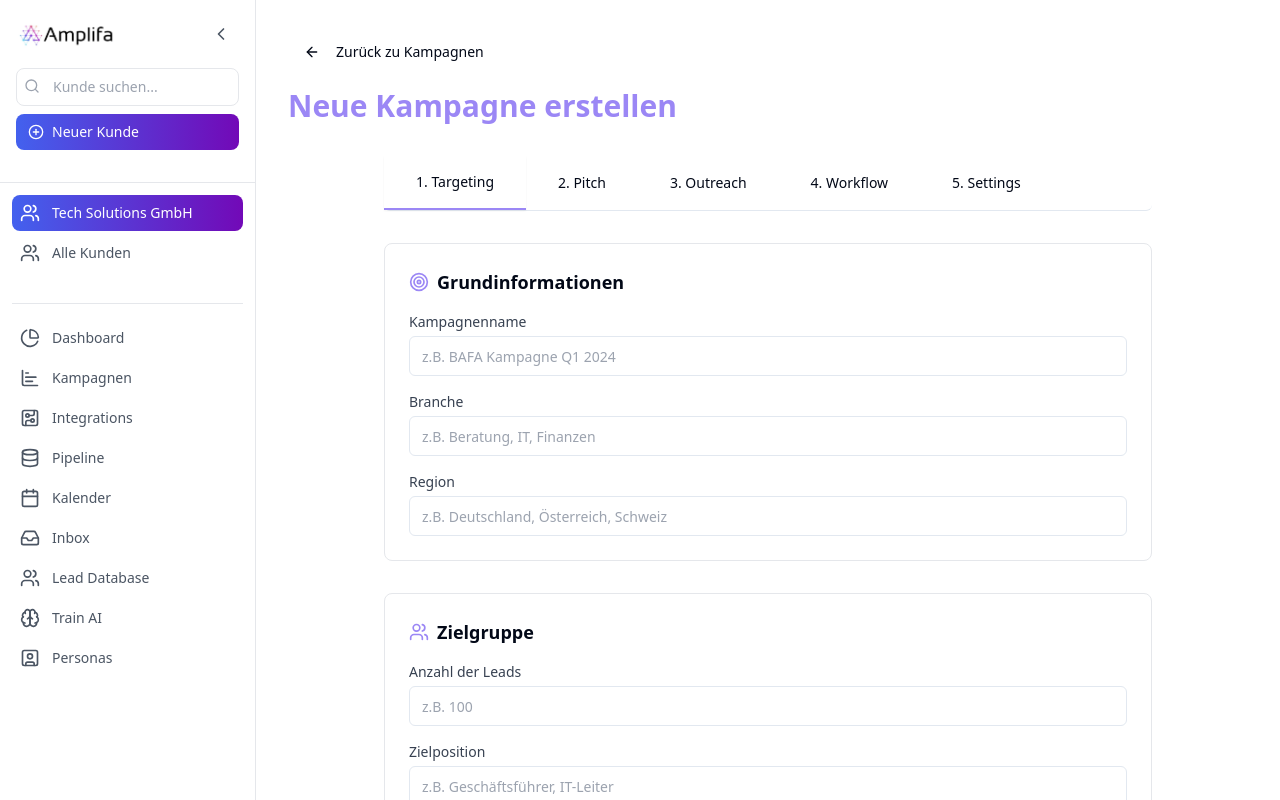
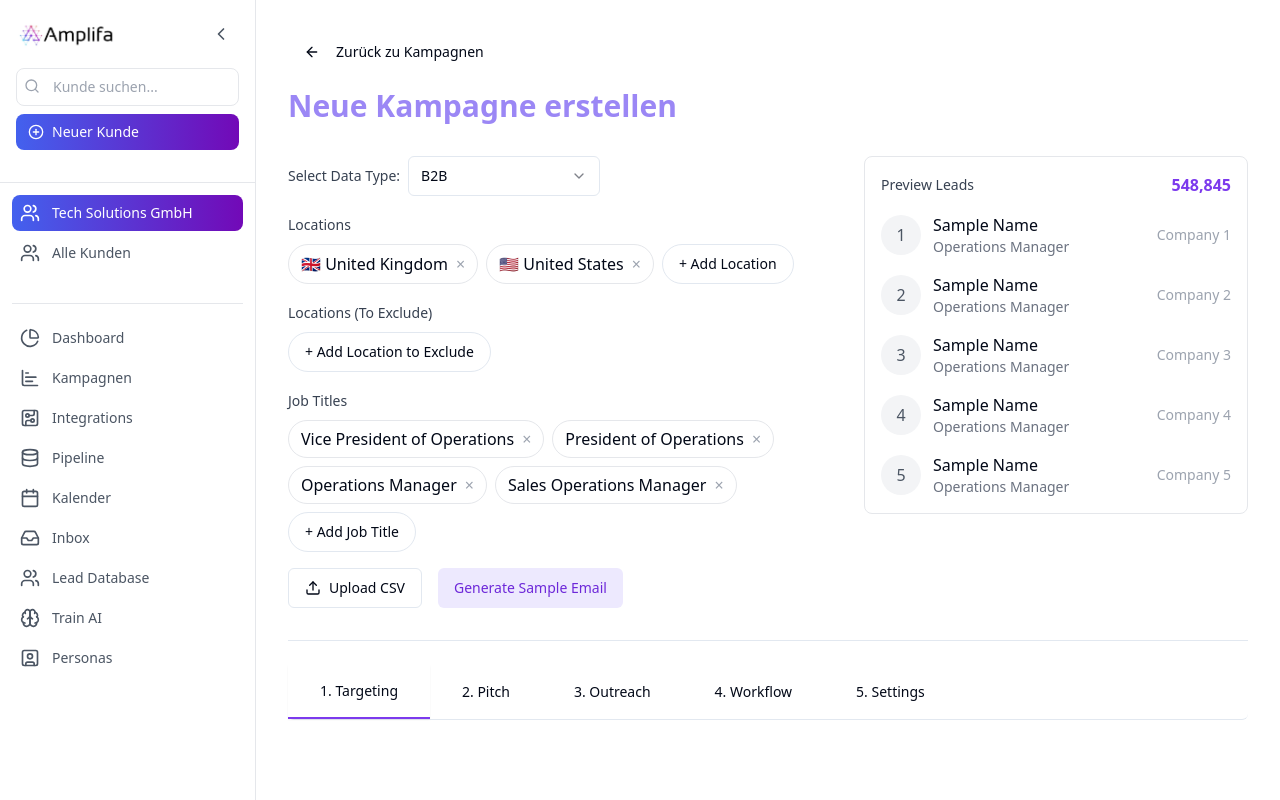
Before and after one commit to afilipiak25/agency-insight-portal, a React (Vite) app: page /campaigns/create in a window 1280 px wide. Shown: the top 800 px of the page. Built offline with nearby package versions, Linux system fonts and the light colour scheme.

Commit message:
Refactor campaign creation page
The commit refactors the campaign creation page based on a provided screenshot.  No specific implementation details are included in this commit.

```diff
--- a/src/components/campaigns/CreateCampaignForm.tsx
+++ b/src/components/campaigns/CreateCampaignForm.tsx
@@ -1,266 +1,174 @@
 
 import { Button } from "@/components/ui/button";
 import { Input } from "@/components/ui/input";
-import { Users, Target, Globe, Calendar, Settings } from "lucide-react";
+import { Users, Upload } from "lucide-react";
 import { Tabs, TabsContent, TabsList, TabsTrigger } from "@/components/ui/tabs";
+import {
+  Select,
+  SelectContent,
+  SelectItem,
+  SelectTrigger,
+  SelectValue,
+} from "@/components/ui/select";
 
 export const CreateCampaignForm = () => {
   return (
-    <div className="max-w-3xl mx-auto">
+    <div className="max-w-6xl mx-auto">
+      <div className="mb-8 flex justify-between items-start">
+        <div className="space-y-4 flex-1">
+          <div className="flex items-center gap-2">
+            <label className="text-sm font-medium text-gray-700">
+              Select Data Type:
+            </label>
+            <div className="w-48">
+              <Select>
+                <SelectTrigger>
+                  <SelectValue placeholder="B2B" />
+                </SelectTrigger>
+                <SelectContent>
+                  <SelectItem value="b2b">B2B</SelectItem>
+                  <SelectItem value="b2c">B2C</SelectItem>
+                </SelectContent>
+              </Select>
+            </div>
+          </div>
+
+          {/* Locations */}
+          <div className="space-y-2">
+            <label className="text-sm font-medium text-gray-700">
+              Locations
+            </label>
+            <div className="flex flex-wrap gap-2">
+              <div className="inline-flex items-center gap-2 bg-white px-3 py-1.5 rounded-full border border-gray-200">
+                <span className="inline-flex items-center">
+                  🇬🇧 United Kingdom
+                </span>
+                <button className="text-gray-400 hover:text-gray-600">×</button>
+              </div>
+              <div className="inline-flex items-center gap-2 bg-white px-3 py-1.5 rounded-full border border-gray-200">
+                <span className="inline-flex items-center">
+                  🇺🇸 United States
+                </span>
+                <button className="text-gray-400 hover:text-gray-600">×</button>
+              </div>
+              <Button variant="outline" className="rounded-full">
+                + Add Location
+              </Button>
+            </div>
+          </div>
+
+          {/* Locations to Exclude */}
+          <div className="space-y-2">
+            <label className="text-sm font-medium text-gray-700">
+              Locations (To Exclude)
+            </label>
+            <div className="flex flex-wrap gap-2">
+              <Button variant="outline" className="rounded-full">
+                + Add Location to Exclude
+              </Button>
+            </div>
+          </div>
+
+          {/* Job Titles */}
+          <div className="space-y-2">
+            <label className="text-sm font-medium text-gray-700">
+              Job Titles
+            </label>
+            <div className="flex flex-wrap gap-2">
+              <div className="inline-flex items-center gap-2 bg-white px-3 py-1.5 rounded-full border border-gray-200">
+                <span>Vice President of Operations</span>
+                <button className="text-gray-400 hover:text-gray-600">×</button>
+              </div>
+              <div className="inline-flex items-center gap-2 bg-white px-3 py-1.5 rounded-full border border-gray-200">
+                <span>President of Operations</span>
+                <button className="text-gray-400 hover:text-gray-600">×</button>
+              </div>
+              <div className="inline-flex items-center gap-2 bg-white px-3 py-1.5 rounded-full border border-gray-200">
+                <span>Operations Manager</span>
+                <button className="text-gray-400 hover:text-gray-600">×</button>
+              </div>
+              <div className="inline-flex items-center gap-2 bg-white px-3 py-1.5 rounded-full border border-gray-200">
+                <span>Sales Operations Manager</span>
+                <button className="text-gray-400 hover:text-gray-600">×</button>
+              </div>
+              <Button variant="outline" className="rounded-full">
+                + Add Job Title
+              </Button>
+            </div>
+          </div>
+
+          {/* Upload CSV and Generate Sample Email */}
+          <div className="flex gap-4 mt-6">
+            <Button variant="outline" className="gap-2">
+              <Upload className="w-4 h-4" />
+              Upload CSV
+            </Button>
+            <Button variant="secondary" className="bg-violet-100 text-violet-700 hover:bg-violet-200">
+              Generate Sample Email
+            </Button>
+          </div>
+        </div>
+
+        {/* Preview Section */}
+        <div className="w-96 bg-white rounded-lg border border-gray-200 p-4">
+          <div className="flex items-center justify-between mb-4">
+            <h3 className="text-sm font-medium text-gray-700">Preview Leads</h3>
+            <span className="text-violet-600 font-semibold">548,845</span>
+          </div>
+
+          <div className="space-y-4">
+            {/* Sample Lead Previews */}
+            {[1, 2, 3, 4, 5].map((index) => (
+              <div key={index} className="flex items-center gap-3">
+                <div className="w-10 h-10 bg-gray-100 rounded-full flex items-center justify-center text-gray-600">
+                  {index}
+                </div>
+                <div className="flex-1">
+                  <div className="font-medium">Sample Name</div>
+                  <div className="text-sm text-gray-500">Operations Manager</div>
+                </div>
+                <div className="text-sm text-gray-400">Company {index}</div>
+              </div>
+            ))}
+          </div>
+        </div>
+      </div>
+
+      <div className="border-t pt-6">
         <Tabs defaultValue="targeting" className="w-full">
           <TabsList className="w-full border-b justify-start mb-8 bg-transparent p-0 h-auto">
             <TabsTrigger
               value="targeting"
-            className="data-[state=active]:border-b-2 data-[state=active]:border-dashboard-primary rounded-none px-8 py-4"
+              className="data-[state=active]:border-b-2 data-[state=active]:border-violet-600 rounded-none px-8 py-4"
             >
               1. Targeting
             </TabsTrigger>
             <TabsTrigger
               value="pitch"
-            className="data-[state=active]:border-b-2 data-[state=active]:border-dashboard-primary rounded-none px-8 py-4"
+              className="data-[state=active]:border-b-2 data-[state=active]:border-violet-600 rounded-none px-8 py-4"
             >
               2. Pitch
             </TabsTrigger>
             <TabsTrigger
               value="outreach"
-            className="data-[state=active]:border-b-2 data-[state=active]:border-dashboard-primary rounded-none px-8 py-4"
+              className="data-[state=active]:border-b-2 data-[state=active]:border-violet-600 rounded-none px-8 py-4"
             >
               3. Outreach
             </TabsTrigger>
             <TabsTrigger
               value="workflow"
-            className="data-[state=active]:border-b-2 data-[state=active]:border-dashboard-primary rounded-none px-8 py-4"
+              className="data-[state=active]:border-b-2 data-[state=active]:border-violet-600 rounded-none px-8 py-4"
             >
               4. Workflow
             </TabsTrigger>
             <TabsTrigger
               value="settings"
-            className="data-[state=active]:border-b-2 data-[state=active]:border-dashboard-primary rounded-none px-8 py-4"
+              className="data-[state=active]:border-b-2 data-[state=active]:border-violet-600 rounded-none px-8 py-4"
             >
               5. Settings
             </TabsTrigger>
           </TabsList>
-
-        <TabsContent value="targeting" className="mt-0">
-          <div className="space-y-8">
-            {/* Grundinformationen */}
-            <div className="bg-white p-6 rounded-lg border border-gray-200">
-              <h2 className="text-lg font-semibold mb-4 flex items-center gap-2">
-                <Target className="w-5 h-5 text-dashboard-primary" />
-                Grundinformationen
-              </h2>
-              <div className="space-y-4">
-                <div>
-                  <label className="block text-sm font-medium text-gray-700 mb-1">
-                    Kampagnenname
-                  </label>
-                  <Input
-                    placeholder="z.B. BAFA Kampagne Q1 2024"
-                    className="w-full"
-                  />
-                </div>
-                <div>
-                  <label className="block text-sm font-medium text-gray-700 mb-1">
-                    Branche
-                  </label>
-                  <Input
-                    placeholder="z.B. Beratung, IT, Finanzen"
-                    className="w-full"
-                  />
-                </div>
-                <div>
-                  <label className="block text-sm font-medium text-gray-700 mb-1">
-                    Region
-                  </label>
-                  <Input
-                    placeholder="z.B. Deutschland, Österreich, Schweiz"
-                    className="w-full"
-                  />
-                </div>
-              </div>
-            </div>
-
-            {/* Zielgruppe */}
-            <div className="bg-white p-6 rounded-lg border border-gray-200">
-              <h2 className="text-lg font-semibold mb-4 flex items-center gap-2">
-                <Users className="w-5 h-5 text-dashboard-primary" />
-                Zielgruppe
-              </h2>
-              <div className="space-y-4">
-                <div>
-                  <label className="block text-sm font-medium text-gray-700 mb-1">
-                    Anzahl der Leads
-                  </label>
-                  <Input
-                    type="number"
-                    placeholder="z.B. 100"
-                    className="w-full"
-                  />
-                </div>
-                <div>
-                  <label className="block text-sm font-medium text-gray-700 mb-1">
-                    Zielposition
-                  </label>
-                  <Input
-                    placeholder="z.B. Geschäftsführer, IT-Leiter"
-                    className="w-full"
-                  />
-                </div>
-                <div>
-                  <label className="block text-sm font-medium text-gray-700 mb-1">
-                    Unternehmensgröße
-                  </label>
-                  <Input
-                    placeholder="z.B. 50-250 Mitarbeiter"
-                    className="w-full"
-                  />
-                </div>
-              </div>
-            </div>
-          </div>
-        </TabsContent>
-
-        <TabsContent value="pitch" className="mt-0">
-          <div className="space-y-8">
-            <div className="bg-white p-6 rounded-lg border border-gray-200">
-              <h2 className="text-lg font-semibold mb-4">Pitch</h2>
-              <div className="space-y-4">
-                <div>
-                  <label className="block text-sm font-medium text-gray-700 mb-1">
-                    Hauptbotschaft
-                  </label>
-                  <textarea
-                    rows={4}
-                    placeholder="Was ist Ihre zentrale Botschaft?"
-                    className="w-full p-3 border border-gray-200 rounded-lg focus:outline-none focus:ring-2 focus:ring-dashboard-primary/30"
-                  />
-                </div>
-                <div>
-                  <label className="block text-sm font-medium text-gray-700 mb-1">
-                    Unique Selling Proposition
-                  </label>
-                  <textarea
-                    rows={4}
-                    placeholder="Was macht Ihr Angebot einzigartig?"
-                    className="w-full p-3 border border-gray-200 rounded-lg focus:outline-none focus:ring-2 focus:ring-dashboard-primary/30"
-                  />
-                </div>
-              </div>
-            </div>
-          </div>
-        </TabsContent>
-
-        <TabsContent value="outreach" className="mt-0">
-          <div className="space-y-8">
-            <div className="bg-white p-6 rounded-lg border border-gray-200">
-              <h2 className="text-lg font-semibold mb-4 flex items-center gap-2">
-                <Globe className="w-5 h-5 text-dashboard-primary" />
-                Outreach-Strategie
-              </h2>
-              <div className="space-y-4">
-                <div>
-                  <label className="block text-sm font-medium text-gray-700 mb-1">
-                    LinkedIn-Kampagnentext
-                  </label>
-                  <textarea
-                    rows={4}
-                    placeholder="Ihr Kampagnentext für LinkedIn..."
-                    className="w-full p-3 border border-gray-200 rounded-lg focus:outline-none focus:ring-2 focus:ring-dashboard-primary/30"
-                  />
-                </div>
-                <div>
-                  <label className="block text-sm font-medium text-gray-700 mb-1">
-                    E-Mail-Betreff
-                  </label>
-                  <Input
-                    placeholder="Betreff für die erste E-Mail"
-                    className="w-full"
-                  />
-                </div>
-                <div>
-                  <label className="block text-sm font-medium text-gray-700 mb-1">
-                    E-Mail-Text
-                  </label>
-                  <textarea
-                    rows={4}
-                    placeholder="Text für die erste E-Mail..."
-                    className="w-full p-3 border border-gray-200 rounded-lg focus:outline-none focus:ring-2 focus:ring-dashboard-primary/30"
-                  />
-                </div>
-              </div>
-            </div>
-          </div>
-        </TabsContent>
-
-        <TabsContent value="workflow" className="mt-0">
-          <div className="space-y-8">
-            <div className="bg-white p-6 rounded-lg border border-gray-200">
-              <h2 className="text-lg font-semibold mb-4">Workflow-Konfiguration</h2>
-              <div className="space-y-4">
-                <div>
-                  <label className="block text-sm font-medium text-gray-700 mb-1">
-                    Follow-up-Intervall
-                  </label>
-                  <Input
-                    type="number"
-                    placeholder="Tage zwischen Follow-ups"
-                    className="w-full"
-                  />
-                </div>
-                <div>
-                  <label className="block text-sm font-medium text-gray-700 mb-1">
-                    Maximale Follow-ups
-                  </label>
-                  <Input
-                    type="number"
-                    placeholder="Maximale Anzahl der Follow-ups"
-                    className="w-full"
-                  />
-                </div>
-              </div>
-            </div>
-          </div>
-        </TabsContent>
-
-        <TabsContent value="settings" className="mt-0">
-          <div className="space-y-8">
-            <div className="bg-white p-6 rounded-lg border border-gray-200">
-              <h2 className="text-lg font-semibold mb-4 flex items-center gap-2">
-                <Settings className="w-5 h-5 text-dashboard-primary" />
-                Zeitplan
-              </h2>
-              <div className="space-y-4">
-                <div>
-                  <label className="block text-sm font-medium text-gray-700 mb-1">
-                    Startdatum
-                  </label>
-                  <Input
-                    type="date"
-                    className="w-full"
-                  />
-                </div>
-                <div>
-                  <label className="block text-sm font-medium text-gray-700 mb-1">
-                    Enddatum
-                  </label>
-                  <Input
-                    type="date"
-                    className="w-full"
-                  />
-                </div>
-              </div>
-            </div>
-          </div>
-        </TabsContent>
         </Tabs>
-
-      <div className="flex justify-end gap-4 mt-8">
-        <Button variant="outline">
-          Abbrechen
-        </Button>
-        <Button className="bg-dashboard-primary hover:bg-dashboard-hover">
-          Kampagne erstellen
-        </Button>
       </div>
     </div>
   );
```
Lines whose indentation alone changed are shown as unchanged.
